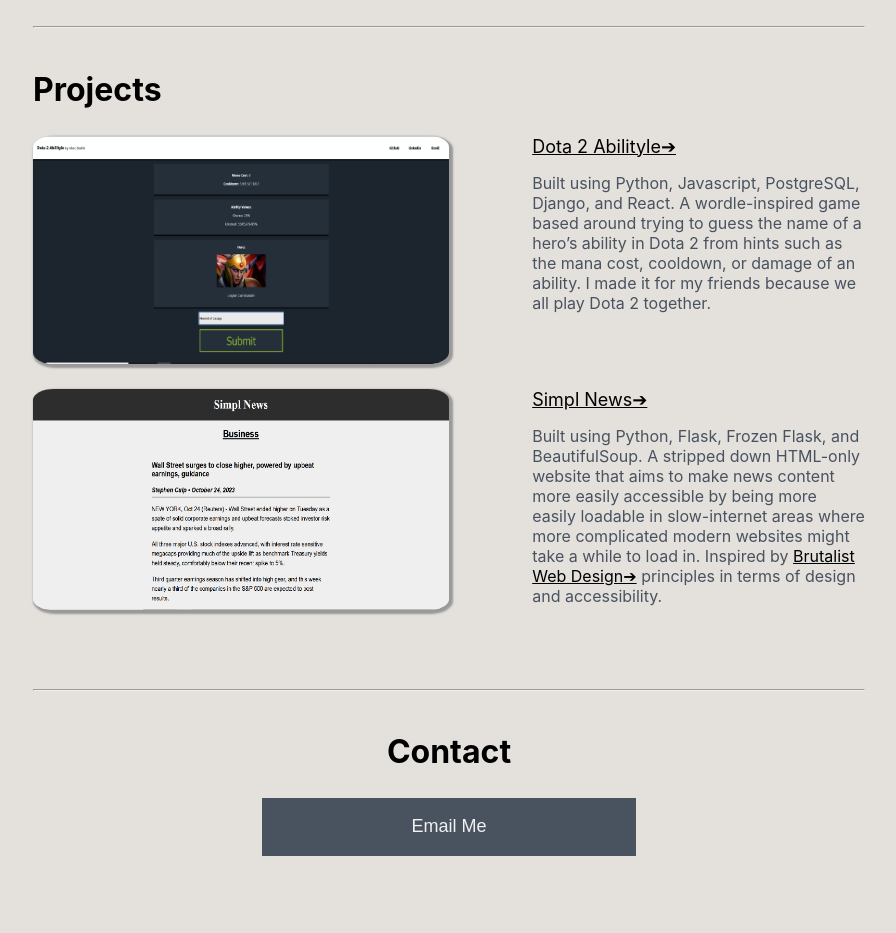
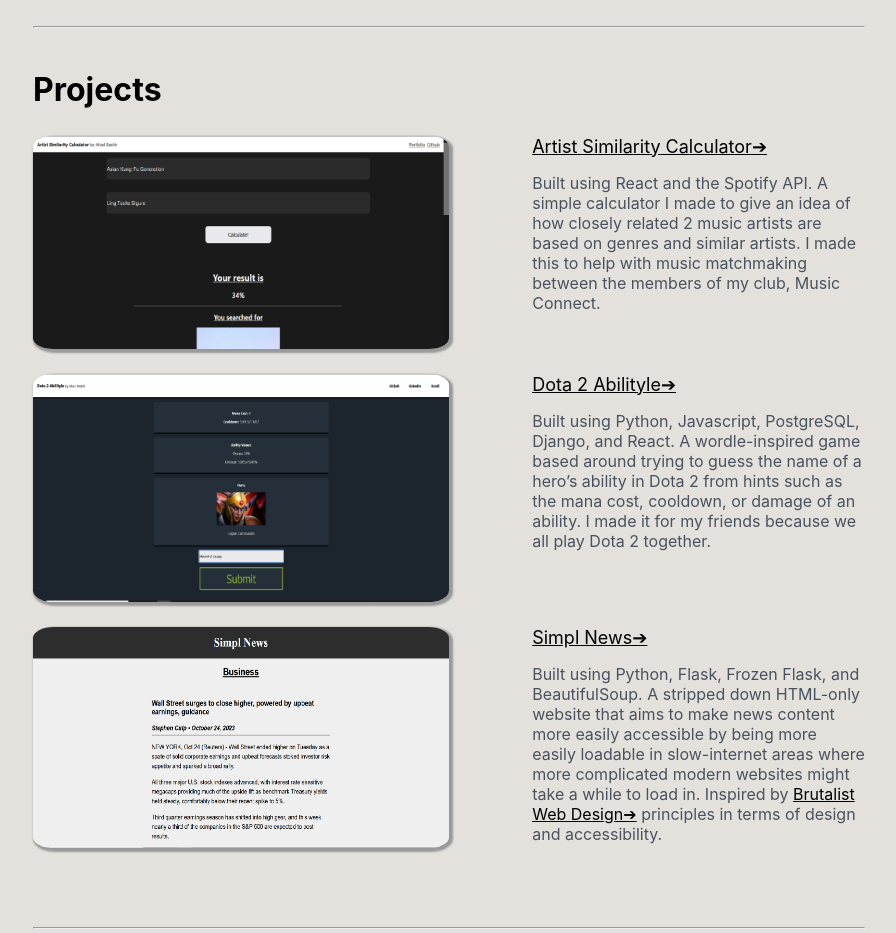
Before and after one commit to ABashir01/ahad-portfolio, a React (Create React App) app: page / in a window 1280 px wide. Shown: the part 1260-2193 px from the top of the page, without its empty margins (191-1087 px from the left). Before the commit the page ends 2158 px from the top, so only its background shows below. Built offline with nearby package versions, Linux system fonts and the light colour scheme.

Commit message:
Added artist similarity calc to page

```diff
--- a/src/components/index-components/Projects.js
+++ b/src/components/index-components/Projects.js
@@ -1,10 +1,18 @@
-import abilityle from '../../Dota 2 Abilityle Screenshot 2.png'
-import simpl from '../../Simpl News Screenshot.png'
+import abilityle from '../../Dota 2 Abilityle Screenshot 2.png';
+import simpl from '../../Simpl News Screenshot.png';
+import calc from '../../Artist Similarity Calculator Screenshot.png';
 
 function Projects() {
     return (
         <section id="projects-section">
             <h2>Projects</h2>
+            <div className="project-card">
+                <img className="project-image" alt="Artist Similarity Calculator website" src={calc}></img>
+                <div className="project-description">
+                    <a href="https://github.com/ABashir01/artist-similarity-calculator" target="_blank" rel="noreferrer" >Artist Similarity Calculator➔</a>
+                    <p>Built using React and the Spotify API. A simple calculator I made to give an idea of how closely related 2 music artists are based on genres and similar artists. I made this to help with music matchmaking between the members of my club, Music Connect.</p>
+                </div>
+            </div>
             <div className="project-card">
                 <img className="project-image" alt="Dota 2 Abilityle website" src={abilityle}></img>
                 <div className="project-description">
```
Also changed, not shown: src/Artist Similarity Calculator Screenshot.png (added).
